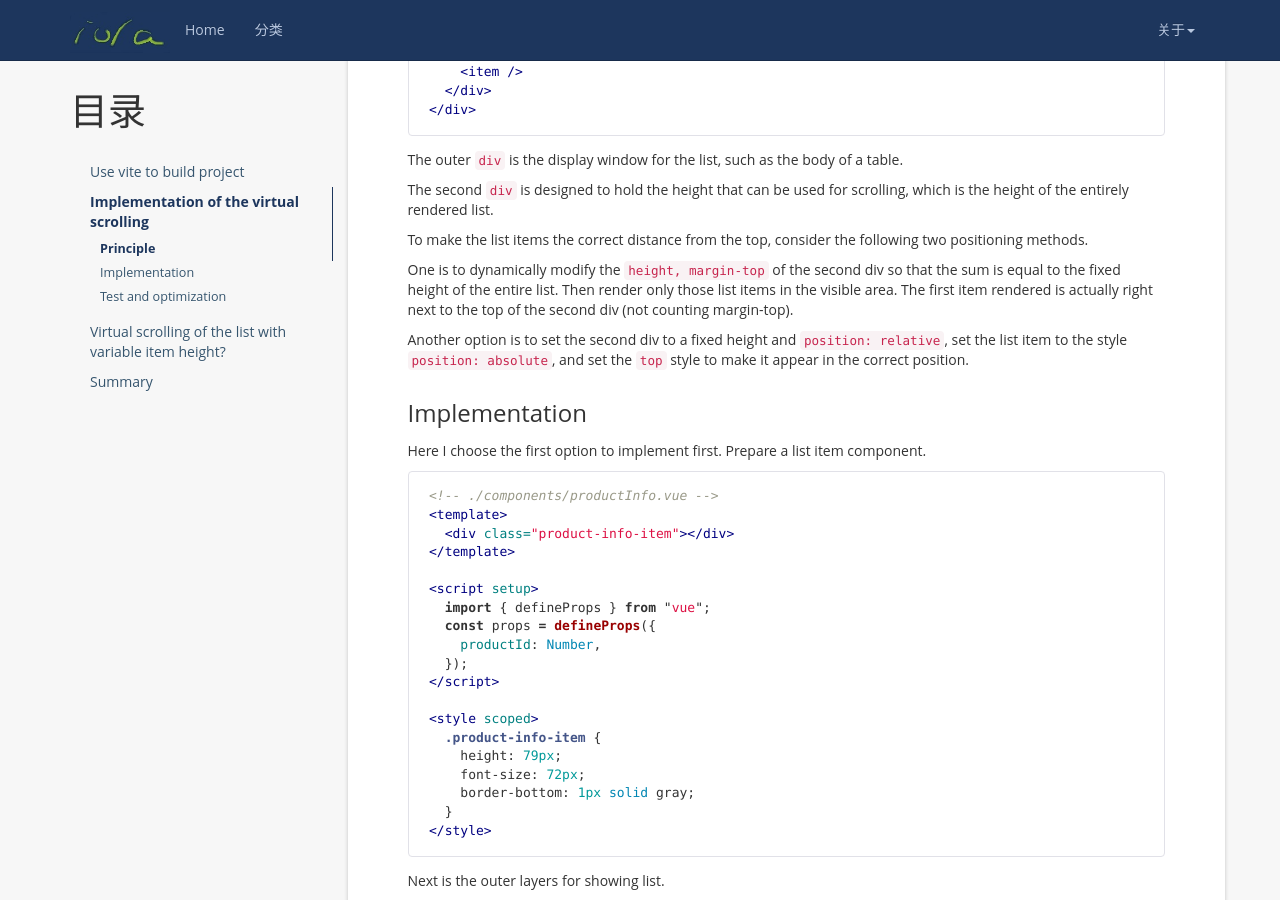
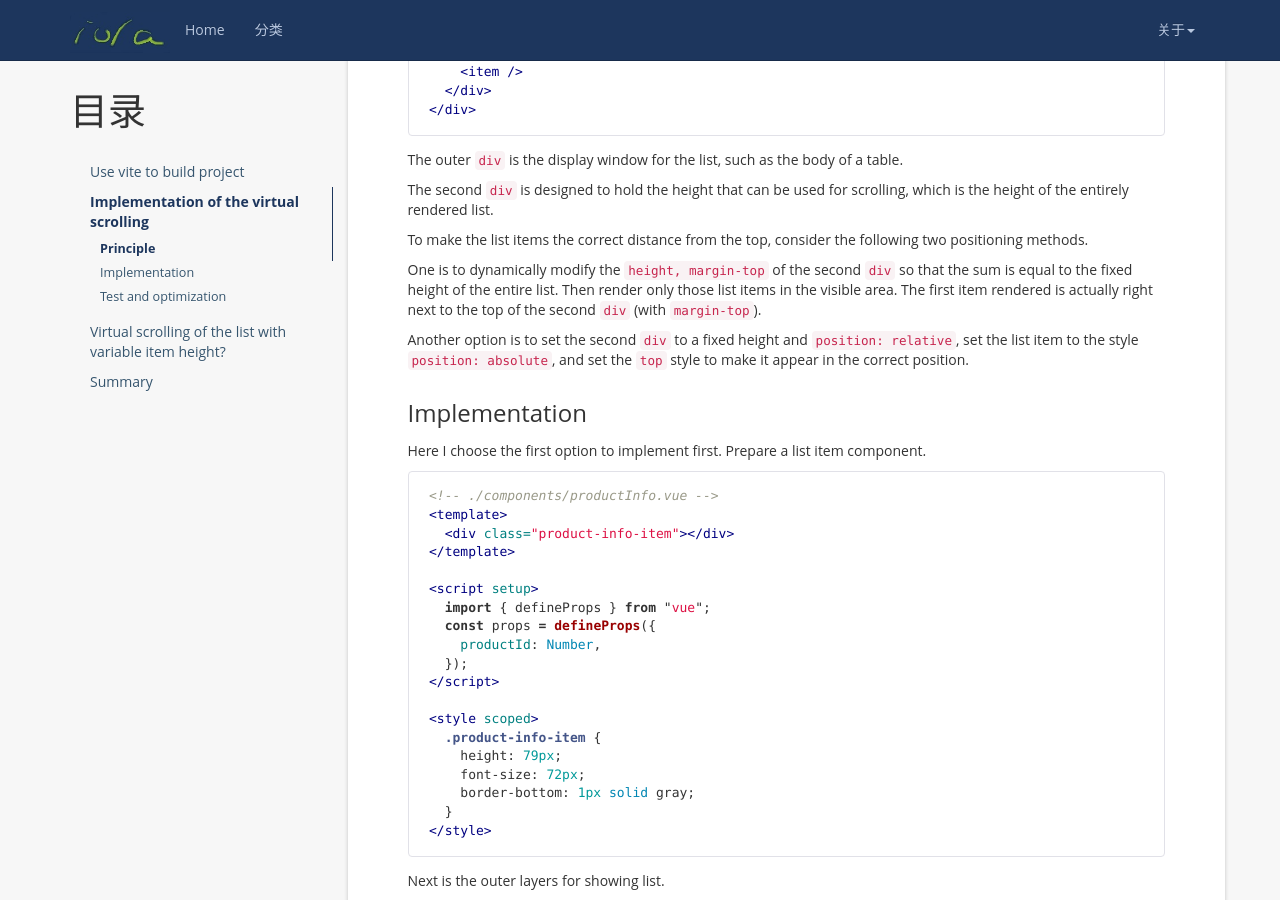
Before and after one commit to iola1999/iola1999.github.io, a Jekyll site: the page built from _posts/2021-04-11-virtual-scrolling-of-long-list.markdown, in a window 1280 px wide and 900 px high, scrolled down 723 px. Built offline with Jekyll 4.4.1, drawn with Linux system fonts in a browser that asks for light colours; nearby versions of some CDN libraries; comment, search, counter and statistics services are not loaded; some of the changed text lies outside the part shown.

Commit message:
Virtual Scrolling of Long List

```diff
--- a/_posts/2021-04-11-virtual-scrolling-of-long-list.markdown
+++ b/_posts/2021-04-11-virtual-scrolling-of-long-list.markdown
@@ -45,9 +45,9 @@ The second `div` is designed to hold the height that can be used for scrolling,
 
 To make the list items the correct distance from the top, consider the following two positioning methods.
 
-One is to dynamically modify the `height, margin-top` of the second div so that the sum is equal to the fixed height of the entire list. Then render only those list items in the visible area. The first item rendered is actually right next to the top of the second div (not counting margin-top).
+One is to dynamically modify the `height, margin-top` of the second `div` so that the sum is equal to the fixed height of the entire list. Then render only those list items in the visible area. The first item rendered is actually right next to the top of the second `div` (with `margin-top`).
 
-Another option is to set the second div to a fixed height and `position: relative`, set the list item to the style `position: absolute`, and set the `top` style to make it appear in the correct position.
+Another option is to set the second `div` to a fixed height and `position: relative`, set the list item to the style `position: absolute`, and set the `top` style to make it appear in the correct position.
 
 ### Implementation
 
```
Also changed, not shown: other parts of _posts/2021-04-11-virtual-scrolling-of-long-list.markdown (+1 -1 lines).
